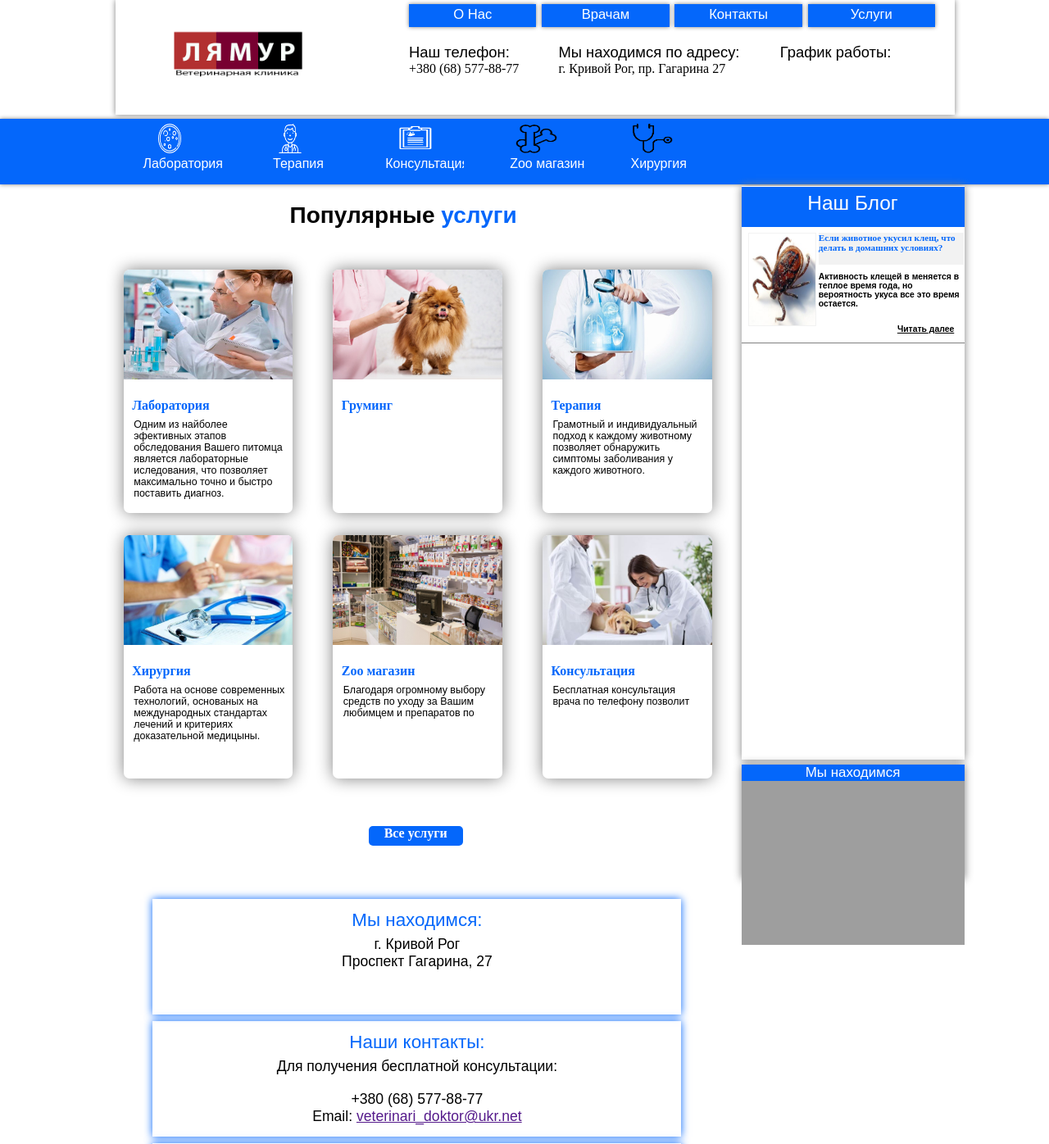
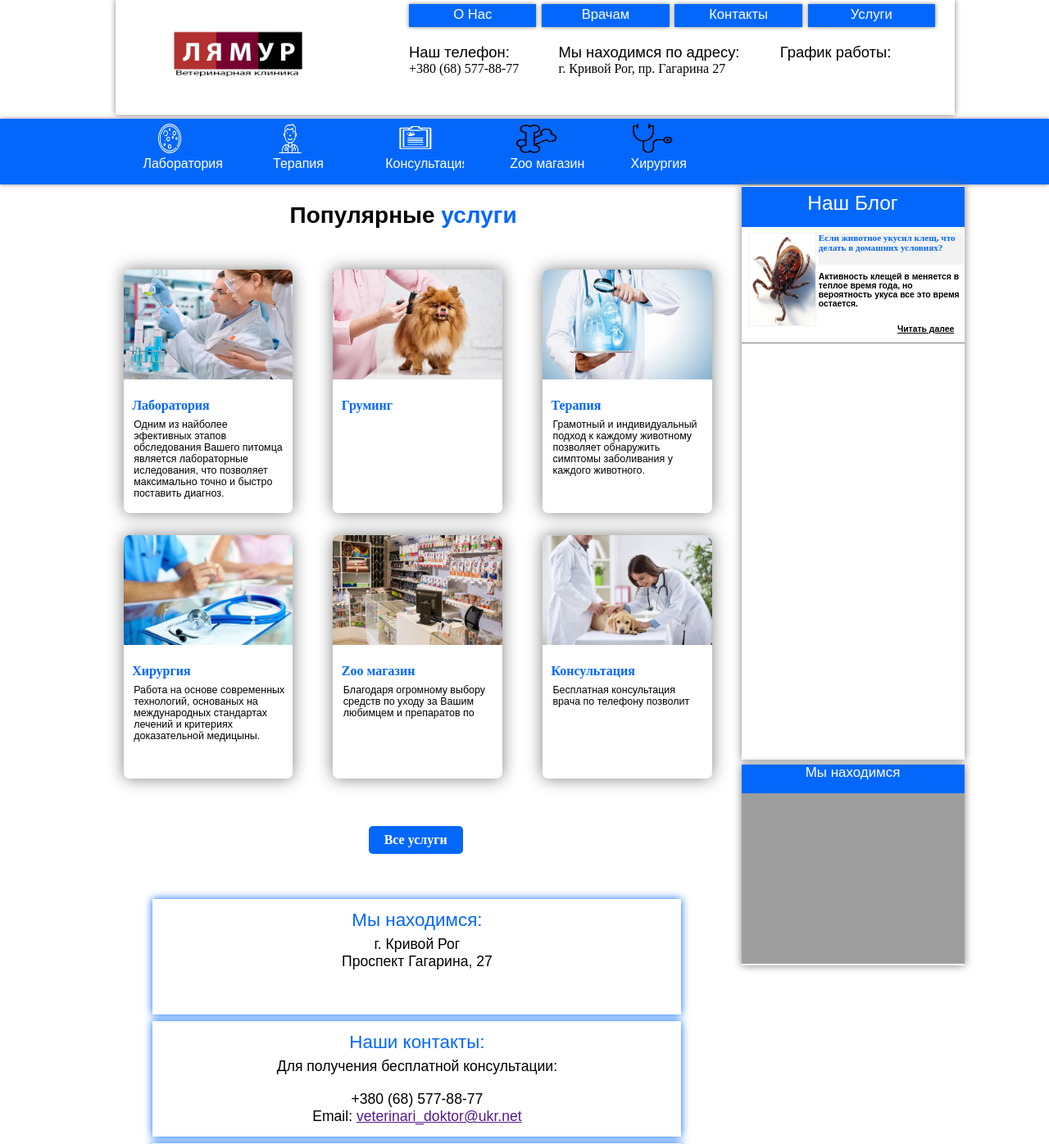
Before and after one commit to MainStar/Lya-mur.ver.2.x, a PHP site: page /index.html in a window 1280 px wide. Shown: the top 1396 px of the page at 82% size. Run offline with PHP 8.4, Linux system fonts and the light colour scheme; a map, chart or similar area stays blank; some libraries are stand-ins or nearby versions; grey boxes are pictures that could not be loaded.

Commit message:
Fixed button all services

```diff
--- a/styles/services.css
+++ b/styles/services.css
@@ -77,7 +77,7 @@
 }
 .button_services{
 	width: 100%;
-	height: 5%;
+	height: 7%;
 	margin-top: 7%;
 }
 .all_services_button{
@@ -94,6 +94,6 @@
 	color: white;
 	display: block;
 }
-.all_services_button > a >h4{
-
+.all_services_button > a > h4{
+	padding-top: 7%;
 }
--- a/styles/style.css
+++ b/styles/style.css
@@ -264,7 +264,7 @@
 	top: 30.5%;
 	margin-top: 2%;
 	width: 100%;
-	height: 20%;
+	height: 35%;
 	box-shadow: 0 0 10px grey;
 }
 .map_name{
```
